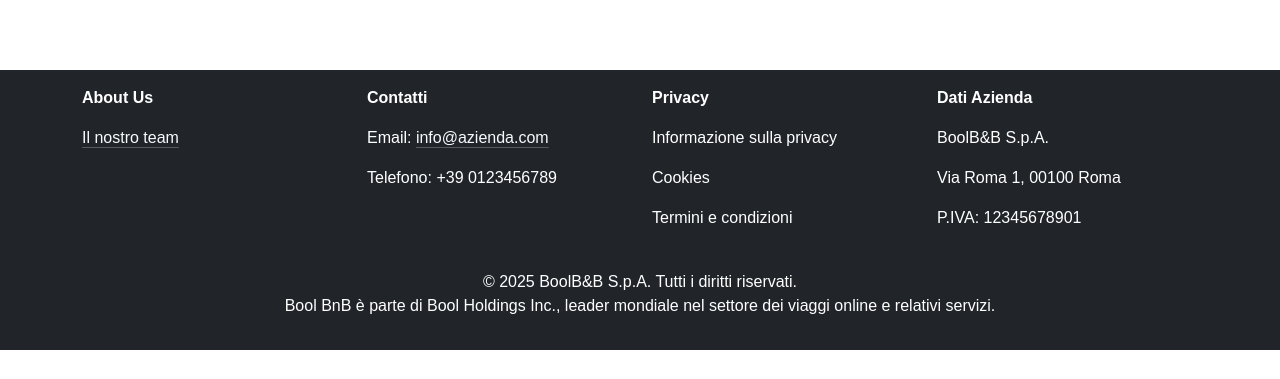
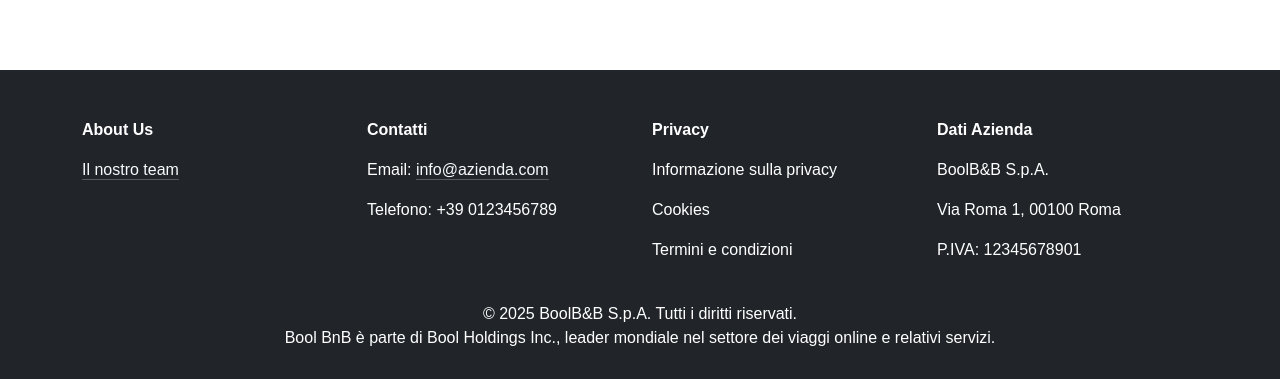
Before and after one commit to giuseppemsabino/bool_bnb_react, a React (Vite) app: page / in a window 1280 px wide. Shown: the part 2340-2719 px from the top of the page. Before the commit the page ends 2690 px from the top, so only its background shows below. Built offline with nearby package versions, Linux system fonts and the light colour scheme; no server answers; a web font is replaced by a local one.

Commit message:
padding top footer

```diff
--- a/src/components/layout/Footer.jsx
+++ b/src/components/layout/Footer.jsx
@@ -2,7 +2,7 @@ import { Link } from "react-router-dom";
 
 export default function Footer() {
   return (
-    <footer className="text-bg-dark py-3 mt-5">
+    <footer className="text-bg-dark py-3 pt-5 mt-5">
       <div className="container">
         <div className="row row-cols-sm-2 row-cols-md-4 text-center text-sm-start">
           <div className="footer-section">
```
